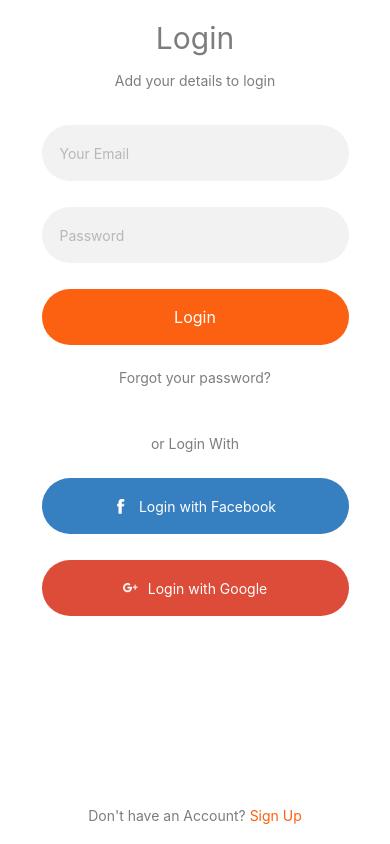
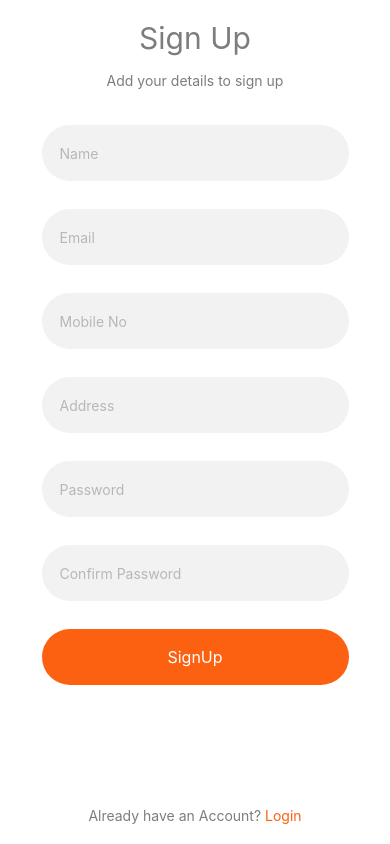
Before and after one commit to MrezaVasebi/rn_meal_monkey, a React Native app: screen / in a window 390 px wide. Built offline with nearby package versions, Linux system fonts and the light colour scheme.

Commit message:
added: signup was added

```diff
--- a/App.tsx
+++ b/App.tsx
@@ -1,5 +1,5 @@
-import { Login } from "./screens/login-signup";
+import { SignUp } from "./screens/login-signup";
 
 export default function App() {
-  return <Login />;
+  return <SignUp />;
 }
--- a/screens/login-signup/Login.tsx
+++ b/screens/login-signup/Login.tsx
@@ -20,7 +20,7 @@ const Login = () => {
         <AppInput placeholder="Your Email" />
         <AppInput placeholder="Password" inputStyle={{ marginVertical: 26 }} />
 
-        <FillButton label="Login" btnStyle={styles.loginStyle} />
+        <FillButton label="Login" btnStyle={styles.btnLoginStyle} />
 
         <TextButton
           label="Forgot your password?"
@@ -61,7 +61,7 @@ const styles = StyleSheet.create({
   root: {
     alignItems: "center",
   },
-  loginStyle: {
+  btnLoginStyle: {
     borderWidth: 0,
     marginBottom: 24,
     backgroundColor: appColors.orange,
--- /dev/null
+++ b/screens/login-signup/SignUp.tsx
@@ -0,0 +1,58 @@
+import React from "react";
+import { StyleSheet, View } from "react-native";
+import { RootScreen } from "../../components";
+import { FillButton, TextButton } from "../../components/buttons";
+import AppInput from "../../components/inputs/AppInput";
+import { AppText } from "../../components/texts";
+import { appColors } from "../../utils";
+import { Headers } from "./components";
+
+const SignUp = () => {
+  return (
+    <RootScreen root={styles.root}>
+      <View style={{ flex: 1, alignItems: "center" }}>
+        <Headers title="Sign Up" subTitle="Add your details to sign up" />
+        {[
+          "Name",
+          "Email",
+          "Mobile No",
+          "Address",
+          "Password",
+          "Confirm Password",
+        ].map((el) => {
+          return (
+            <AppInput
+              key={el}
+              placeholder={el}
+              inputStyle={{ marginBottom: 28 }}
+            />
+          );
+        })}
+
+        <FillButton label="SignUp" btnStyle={styles.signupStyle} />
+      </View>
+
+      <View style={styles.loginStyle}>
+        <AppText label="Already have an Account? " />
+
+        <TextButton label="Login" lblStyle={{ color: appColors.orange }} />
+      </View>
+    </RootScreen>
+  );
+};
+
+export default SignUp;
+
+const styles = StyleSheet.create({
+  root: {
+    alignItems: "center",
+  },
+  signupStyle: {
+    borderWidth: 0,
+    backgroundColor: appColors.orange,
+  },
+  loginStyle: {
+    marginTop: 24,
+    flexDirection: "row",
+  },
+});
--- a/screens/login-signup/index.tsx
+++ b/screens/login-signup/index.tsx
@@ -1,4 +1,5 @@
 import Login from "./Login";
 import LoginOrSignup from "./LoginOrSignup";
+import SignUp from "./SignUp";
 
-export { Login, LoginOrSignup };
+export { Login, LoginOrSignup, SignUp };
```
